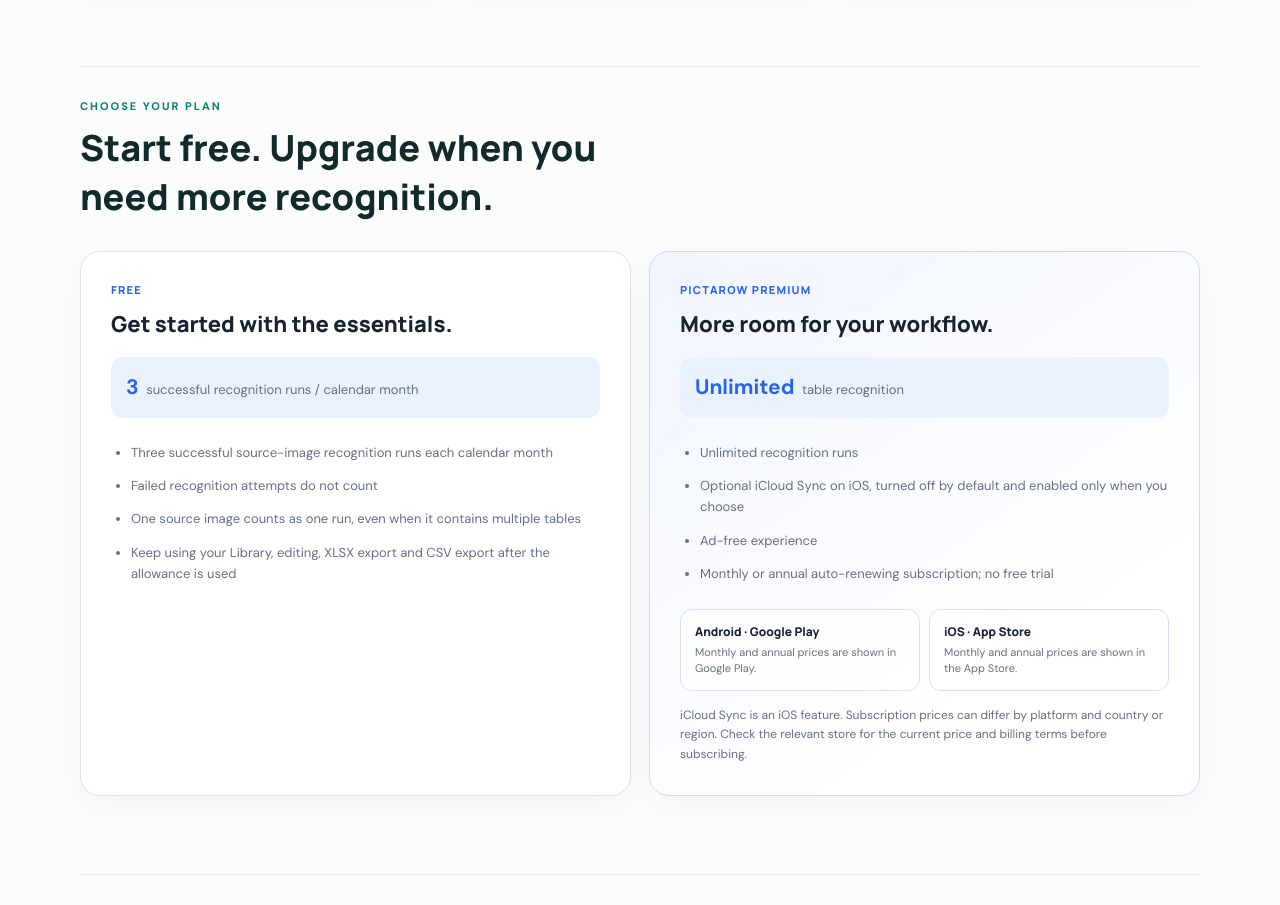
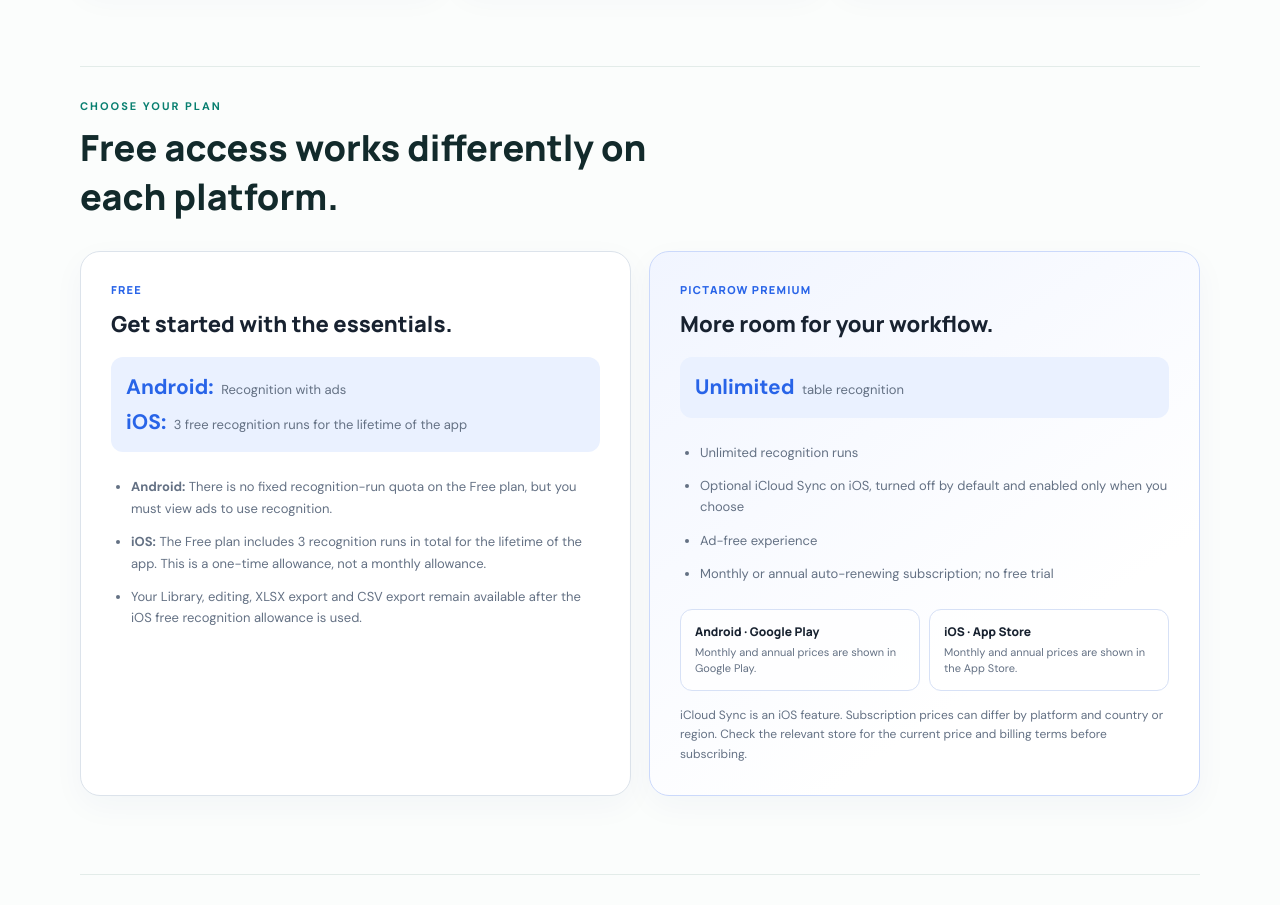
Before and after one commit to SmartMobileSolution/sms-tools, a plain HTML site: page apps/pictarow/index.html in a window 1280 px wide. Shown: the part 2420-3325 px from the top of the page. Drawn offline with Linux system fonts and the light colour scheme.

Commit message:
Clarify Pictarow Free access by platform

```diff
--- a/apps/pictarow/index.html
+++ b/apps/pictarow/index.html
@@ -95,18 +95,17 @@
 
   <section class="container product-section pictarow-plans" id="plans">
     <div class="section-heading">
-      <div><div class="eyebrow">CHOOSE YOUR PLAN</div><h2>Start free. Upgrade when you need more recognition.</h2></div>
+      <div><div class="eyebrow">CHOOSE YOUR PLAN</div><h2>Free access works differently on each platform.</h2></div>
     </div>
     <div class="pictarow-plan-grid">
       <article class="pictarow-plan-card">
         <div class="pictarow-plan-label">FREE</div>
         <h3>Get started with the essentials.</h3>
-        <p class="pictarow-plan-limit"><strong>3</strong> successful recognition runs / calendar month</p>
+        <p class="pictarow-plan-limit"><strong>Android:</strong> Recognition with ads<br><strong>iOS:</strong> 3 free recognition runs for the lifetime of the app</p>
         <ul>
-          <li>Three successful source-image recognition runs each calendar month</li>
-          <li>Failed recognition attempts do not count</li>
-          <li>One source image counts as one run, even when it contains multiple tables</li>
-          <li>Keep using your Library, editing, XLSX export and CSV export after the allowance is used</li>
+          <li><strong>Android:</strong> There is no fixed recognition-run quota on the Free plan, but you must view ads to use recognition.</li>
+          <li><strong>iOS:</strong> The Free plan includes 3 recognition runs in total for the lifetime of the app. This is a one-time allowance, not a monthly allowance.</li>
+          <li>Your Library, editing, XLSX export and CSV export remain available after the iOS free recognition allowance is used.</li>
         </ul>
       </article>
       <article class="pictarow-plan-card premium">
```
Also changed, not shown: 2 other files.
